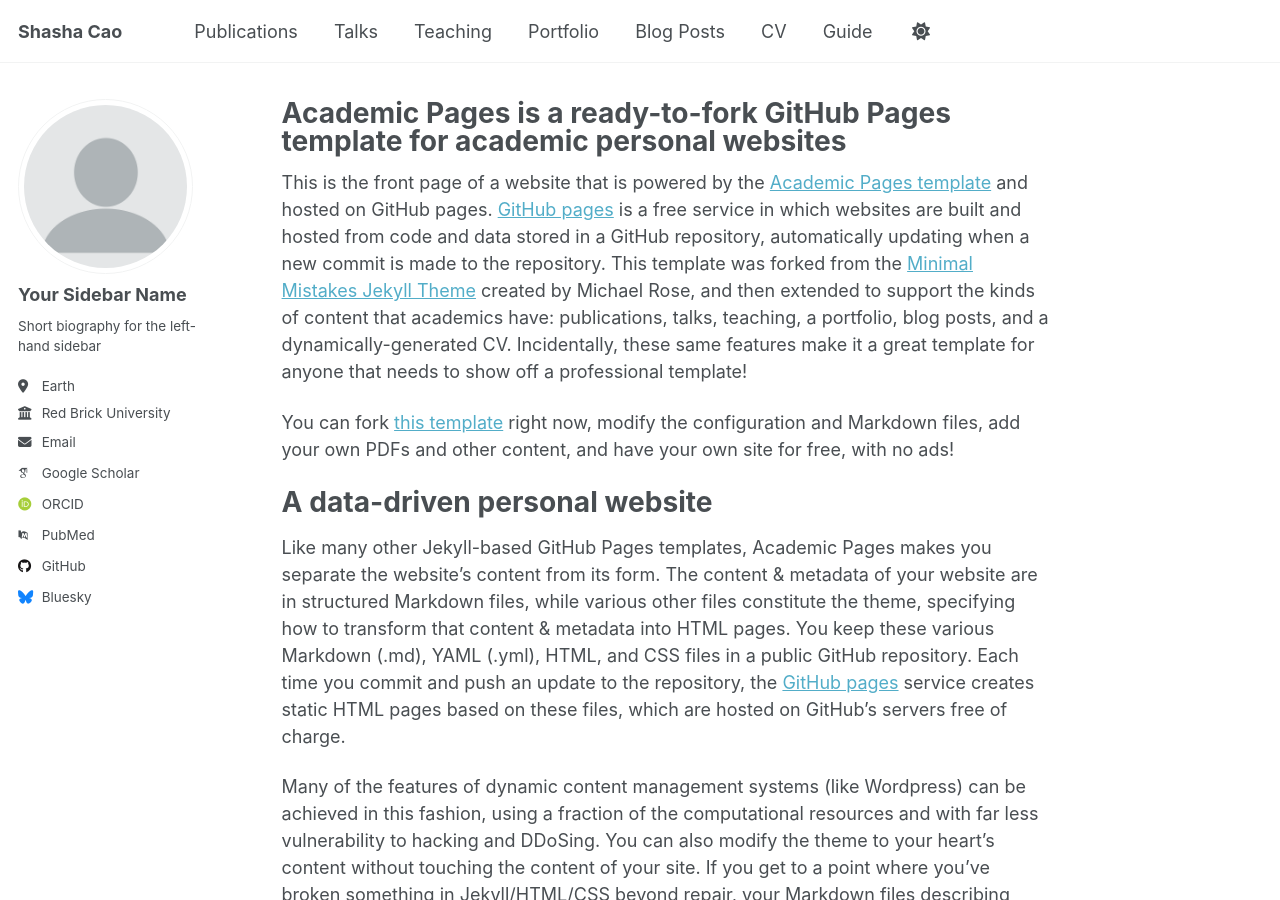
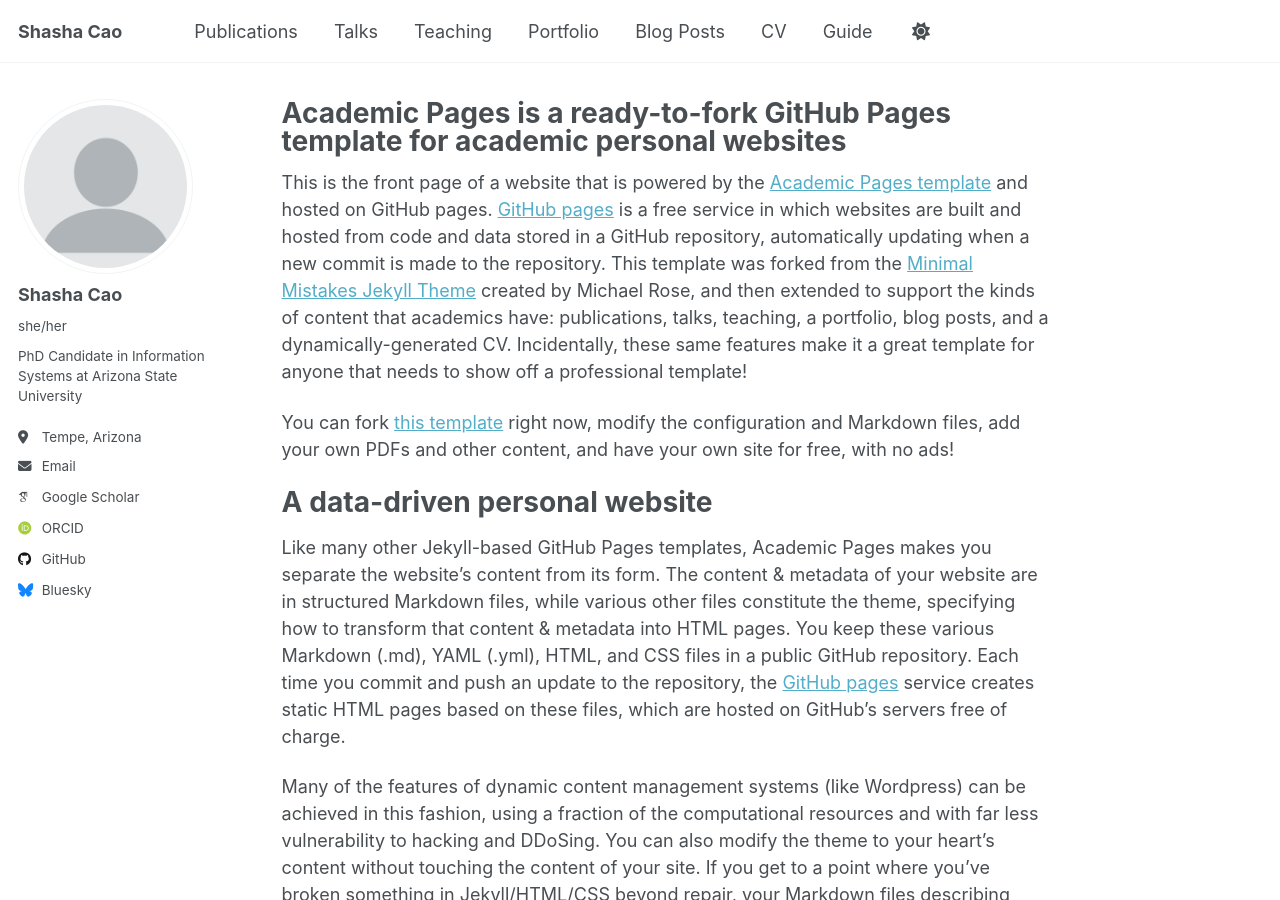
Before and after one commit to Desertshasha/shashacao.github.io, a Jekyll site: the page built from _pages/about.md, in a window 1280 px wide and 900 px high. Built offline with Jekyll 4.4.1, drawn with Linux system fonts in a browser that asks for light colours; some web fonts are replaced; a script that is not in the unit is left out.

Commit message:
Update _config.yml

```diff
--- a/_config.yml
+++ b/_config.yml
@@ -24,23 +24,23 @@ repository               : "shashacao/shashacao.github.io"
 author:
   # Biographic information
   avatar           : "profile.png"
-  name             : "Your Sidebar Name"
-  pronouns         : # example: "she/her"
-  bio              : "Short biography for the left-hand sidebar"
-  location         : "Earth"
-  employer         : "Red Brick University"
+  name             : "Shasha Cao"
+  pronouns         : "she/her"
+  bio              : "PhD Candidate in Information Systems at Arizona State University"
+  location         : "Tempe, Arizona"
+  employer         : #"Red Brick University"
   uri              : # URL
-  email            : "none@example.org"
+  email            : "ShashaCao@asu.edu"
 
   # Academic websites
   academia         : # URL
   arxiv            : # URL - Update with the correct link to your profile
-  googlescholar    : "https://scholar.google.com/citations?user=PS_CX0AAAAAJ"
+  googlescholar    : "https://scholar.google.com/citations?user=nEAeTgkAAAAJ&hl=en"
   inspire-hep      : # URL
   impactstory      : # URL
-  orcid            : "http://orcid.org/yourorcidurl"
+  orcid            : "https://orcid.org/my-orcid?orcid=0000-0002-4266-3713"
   semantic         : # URL
-  pubmed           : "https://www.ncbi.nlm.nih.gov/pubmed/?term=john+snow"
+  pubmed           : #"https://www.ncbi.nlm.nih.gov/pubmed/?term=john+snow"
   researchgate     : # URL
   scopus           : # URL
 
@@ -48,7 +48,7 @@ author:
   bitbucket        : # Username - Update with your username on the site
   codepen          : # Username
   dribbble         : # Username
-  github           : "academicpages"
+  github           : "https://github.com/shashacao"
   kaggle           : # Username
   stackoverflow    : # User number or user number and name (i.e., use "1" or "1/jeff-atwood")
 
```
